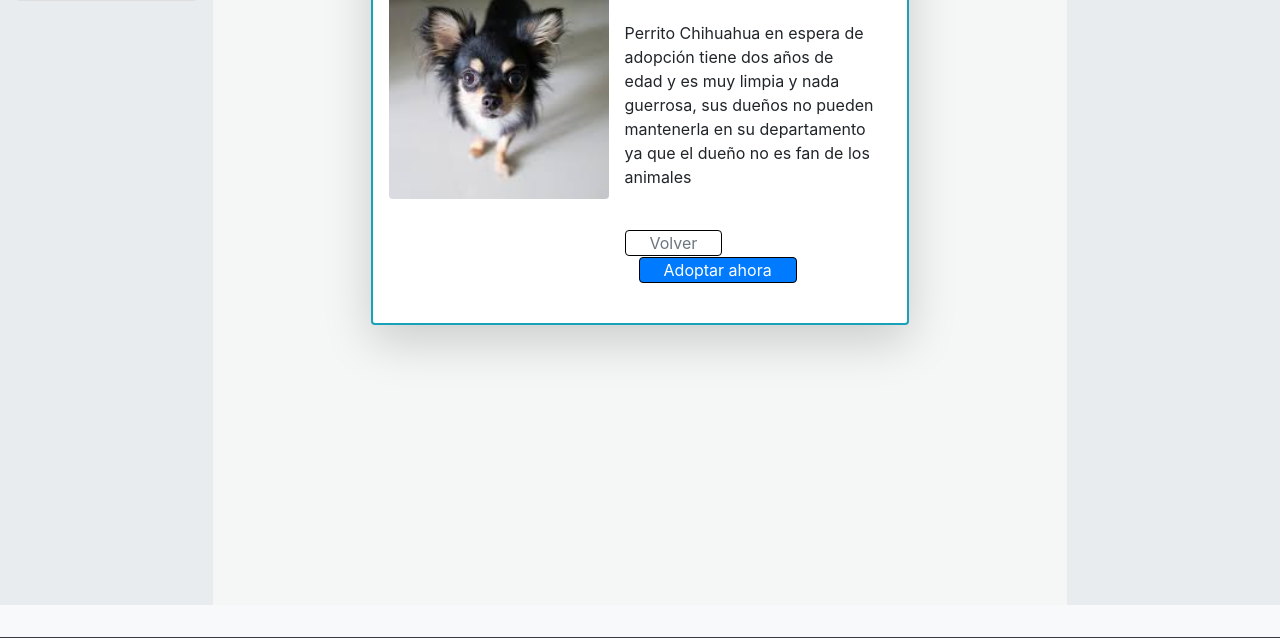
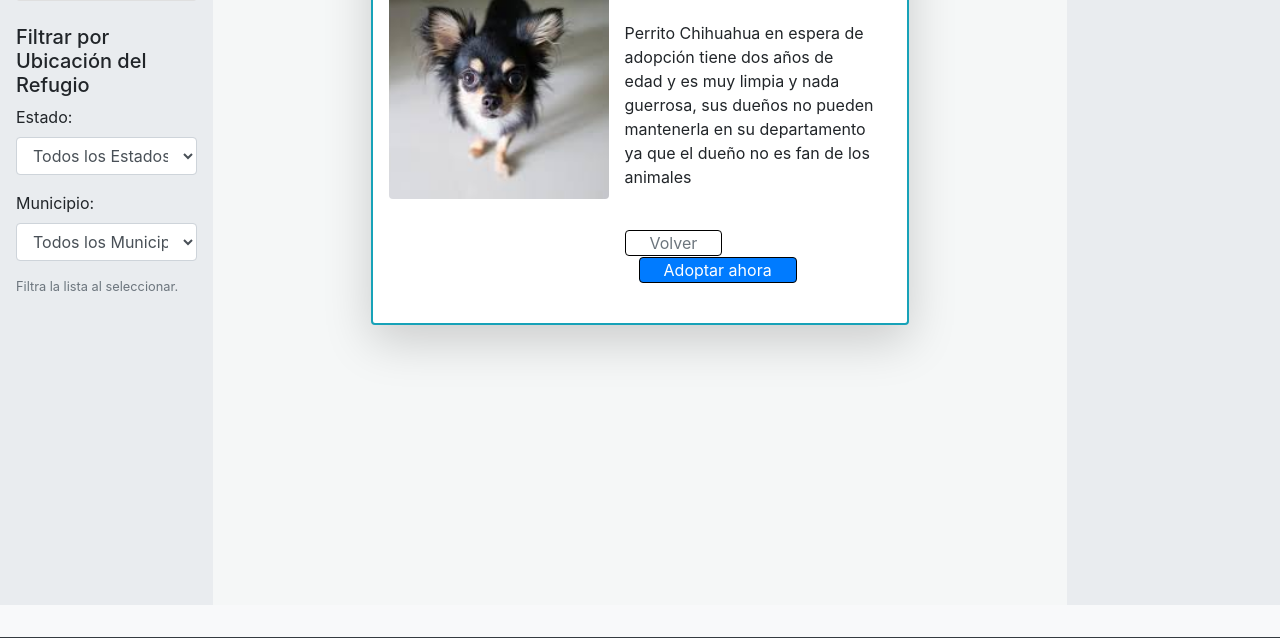
Before and after one commit to ChecoGC/PetLove, a Django app: page /mascota/1/ in a window 1280 px wide. Shown: the part 329-967 px from the top of the page. Run offline with Django 5.2, Linux system fonts and the light colour scheme; data comes from the database, SQL or seed files in the repository; data that the repository does not hold is empty.

Commit message:
filtro agregado a mascotas mediante Edo. Y Mun con AJAX

```diff
--- a/adop/core/templates/base.html
+++ b/adop/core/templates/base.html
@@ -118,18 +118,38 @@
             <!-- Barra lateral izquierda -->
             <aside class="col-md-2 sidebar-left">
                 {% block sidebar_left %}
+
                     <h5>Filtrar Especie</h5>
-                    <div class="list-group">
+                    <div class="list-group mb-4">
                         <button class="list-group-item list-group-item-action filter-btn" data-especie="perro">
                             Perros
                         </button>
                         <button class="list-group-item list-group-item-action filter-btn" data-especie="gato">
                             Gatos
                         </button>
-                        <button class="list-group-item list-group-item-action filter-btn" data-especie="">
+                        <button class="list-group-item list-group-item-action filter-btn" data-especie="" id="mostrar-todos-btn">
                             Mostrar Todos
                         </button>
                     </div>
+
+                    <h5 class="mt-4">Filtrar por Ubicación del Refugio</h5>
+
+                    <div class="mb-3">
+                        <label for="filter-estado" class="form-label">Estado:</label>
+                        <select id="filter-estado" class="form-control mb-2">
+                            <option value="">Todos los Estados</option>
+                            </select>
+                    </div>
+
+                    <div class="mb-3">
+                        <label for="filter-municipio" class="form-label">Municipio:</label>
+                        <select id="filter-municipio" class="form-control">
+                            <option value="">Todos los Municipios</option>
+                            </select>
+                    </div>
+
+                    <p class="text-muted small mt-2">Filtra la lista al seleccionar.</p>
+
                 {% endblock %}
             </aside>
 
@@ -155,27 +175,90 @@
     <footer>
         <p></p>
     </footer>
+
+
     <script>
     $(document).ready(function() {
-        $('.filter-btn').on('click', function(e) {
-            e.preventDefault();
 
-            var especie = $(this).data('especie');
+        var currentEspecie = '';
+
+        // Función para llenar los select de Estado y Municipio
+        function cargarFiltrosUbicacion() {
+            var url = "{% url 'filtros_ubicacion_api' %}";
+
+            $.ajax({
+                url: url,
+                type: 'GET',
+                success: function(data) {
+                    var estadoSelect = $('#filter-estado');
+                    var municipioSelect = $('#filter-municipio');
+
+                    // Llenar Estados
+                    data.estados.forEach(function(estado) {
+                        estadoSelect.append('<option value="' + estado + '">' + estado + '</option>');
+                    });
+
+                    // Llenar Municipios
+                    data.municipios.forEach(function(municipio) {
+                        municipioSelect.append('<option value="' + municipio + '">' + municipio + '</option>');
+                    });
+                },
+                error: function(xhr, status, error) {
+                    console.error("Error al cargar filtros de ubicación:", error);
+                }
+            });
+        }
+
+        // Llamar la función al cargar la página para popular los combos
+        cargarFiltrosUbicacion();
+
+
+        // Función central que realiza la petición AJAX con todos los parámetros
+        function realizarFiltro(params) {
             var url = "{% url 'filtrar_mascotas' %}";
 
             $.ajax({
                 url: url,
                 type: 'GET',
-                data: {'especie': especie},
+                data: params,
                 success: function(data) {
                     $('#mascotas-listado').html(data);
                 },
                 error: function(xhr, status, error) {
-
                     console.error("Error al filtrar mascotas:", error);
                 }
             });
+        }
+
+        // Función unificada para obtener los parámetros actuales de todos los filtros
+        function obtenerParamsFiltro() {
+            return {
+                especie: currentEspecie,
+                estado: $('#filter-estado').val(),
+                municipio: $('#filter-municipio').val()
+            };
+        }
+
+
+        // 1. Manejar el click de los botones de ESPECIE
+        $('.filter-btn').on('click', function(e) {
+            e.preventDefault();
+
+            currentEspecie = $(this).data('especie');
+            $('.filter-btn').removeClass('active');
+            $(this).addClass('active');
+
+            var params = obtenerParamsFiltro();
+            realizarFiltro(params);
         });
+
+        // 2. Manejar el cambio en los SELECT de Ubicación
+        $('#filter-estado, #filter-municipio').on('change', function(e) {
+            // Al cambiar cualquier combo, volvemos a filtrar
+            var params = obtenerParamsFiltro();
+            realizarFiltro(params);
+        });
+
     });
     </script>
 </body>
--- a/adop/core/urls.py
+++ b/adop/core/urls.py
@@ -3,7 +3,7 @@ from .views import index, mensaje, registrar_refugio
 from . import views
 
 from rest_framework import routers
-from .views import MascotaViewSet , SolicitudAdopcionViewSet, MensajeViewSet, RefugioViewSet
+from .views import MascotaViewSet , SolicitudAdopcionViewSet, MensajeViewSet, RefugioViewSet, obtener_filtros_ubicacion
 
 router = routers.DefaultRouter()
 router.register(r'api/mascotas', MascotaViewSet)
@@ -16,6 +16,7 @@ urlpatterns = [
     path('mascota/<int:id>/', views.detalle_mascota, name='detalle_mascota'),
     path("adoptar/<int:mascota_id>/", views.formulario_adopcion, name="formulario_adopcion"),
     path('mensaje/', mensaje, name='mensaje'),
+    path('api/filtros-ubicacion/', obtener_filtros_ubicacion, name='filtros_ubicacion_api'),
     path('registrar-refugio/', registrar_refugio, name='registrar_refugio'),
     path('', include(router.urls)),
     path('filtrar/', views.filtrar_mascotas_view, name='filtrar_mascotas'),
--- a/adop/core/views.py
+++ b/adop/core/views.py
@@ -5,6 +5,7 @@ from rest_framework import viewsets
 from .serializers import MascotaSerializer, SolicitudAdopcionSerializer, MensajeSerializer, RefugioSerializer
 from django.shortcuts import render
 from .models import Mascota
+from django.http import JsonResponse
 
 #Vista basada en una funcion
 def index(request):
@@ -47,10 +48,35 @@ def registrar_refugio(request):
 
 def filtrar_mascotas_view(request):
     especie = request.GET.get('especie', '')
+    estado = request.GET.get('estado', '')
+    municipio = request.GET.get('municipio', '')
+
+    mascotas = Mascota.objects.all().select_related('refugio')
 
     if especie:
-        mascotas = Mascota.objects.filter(tipo__iexact=especie)
-    else:
-        mascotas = Mascota.objects.all()
+        mascotas = mascotas.filter(tipo__iexact=especie)
+
+    if estado:
+        mascotas = mascotas.filter(refugio__estado__iexact=estado)
+
+    if municipio:
+        mascotas = mascotas.filter(refugio__municipio__iexact=municipio)
+
     context = {'mascotas': mascotas}
     return render(request, 'mascota_list.html', context)
+
+
+
+def obtener_filtros_ubicacion(request):
+    """Devuelve listas únicas de estados y municipios de los refugios."""
+
+    estados_unicos = Refugio.objects.values_list('estado', flat=True).distinct().order_by('estado')
+
+    municipios_unicos = Refugio.objects.values_list('municipio', flat=True).distinct().order_by('municipio')
+
+    data = {
+        'estados': list(estados_unicos),
+        'municipios': list(municipios_unicos)
+    }
+
+    return JsonResponse(data)
```
